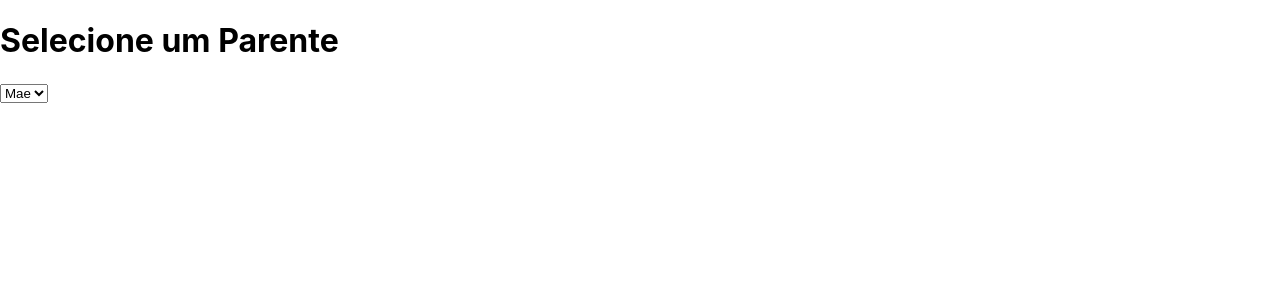
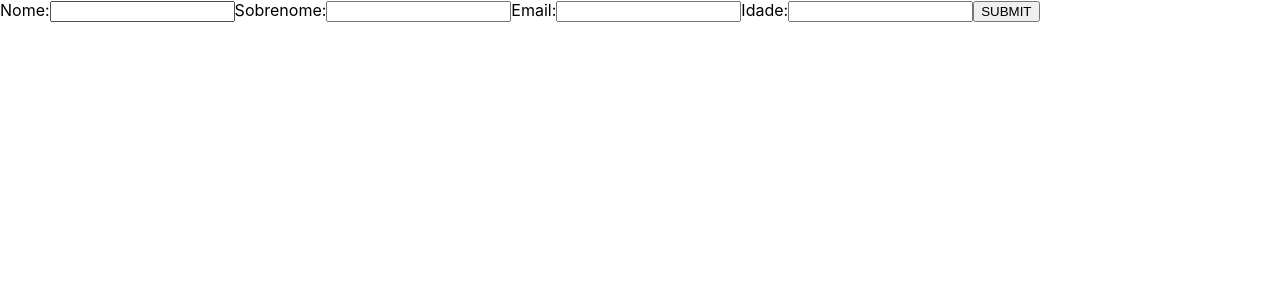
Before and after one commit to ianmarinor/hacker-stories, a React (Create React App) app: page / in a window 1280 px wide. Shown: the top 300 px of the page. Built offline with nearby package versions, Linux system fonts and the light colour scheme.

Commit message:
- USE STATE PARA PEGAR DADOS DO FORM

```diff
--- a/src/App.js
+++ b/src/App.js
@@ -1,5 +1,6 @@
 import * as React from "react";
 import { Button } from "./components/Button";
+import { Button2 } from "./components/Button2";
 
 let human = {
   head: false,
@@ -28,7 +29,7 @@ class App extends React.Component {
     this.state = {isValid: 'true.',parente: 'Selecione um Parente'}
     this.toggleState = this.toggleState.bind(this)
     this.handleChange = this.handleChange.bind(this)
-    console.log(this);
+    // console.log(this);
 
   }
 
@@ -50,8 +51,8 @@ class App extends React.Component {
 
       <div>
 
-        <h1>{this.state.parente}</h1>
-        <Button  onChange={this.handleChange} text={this.state.isValid} />
+
+        <Button2 />
       </div>
 
     )
--- a/src/components/Button.js
+++ b/src/components/Button.js
@@ -1,13 +1,27 @@
+import { useState } from "react";
+
+let i = -1;
 export const Button = (props) => {
+  const [text, setText] = useState('');
 
 
+  const eventHandler =({target})=>{
+    let texto = target.value
+    console.log();
+    setTimeout(
+      ()=>
+      setText(texto)
+    ,1000)
+
+  }
+
   return (
-    <select onChange={props.onChange}>
-      <option>Mae</option>
-      <option>Pai</option>
-      <option>Tio</option>
-    </select>
+    <div>
+      <h1>{text}</h1>
+      <input type="text" onChange={eventHandler} />
+    </div>
   );
 };
+
 // se props.text for undefined, passara esse abaixo
 Button.defaultProps = { text: "err" };
--- /dev/null
+++ b/src/components/Button2.js
@@ -0,0 +1,55 @@
+import { useEffect, useState } from "react";
+
+
+export const userList = [];
+
+export const Button2 = (props) => {
+    const [user, setUser] = useState({});
+
+    const handleChange = ({ target }) => {
+        let { lang, value } = target;
+
+        setUser((prev) => ({ ...prev, [lang]: value }));
+    };
+
+    const sendInfo = (e) => {
+        e.preventDefault()
+        userList.push(user);
+        console.log('userList: ', userList);
+
+  };
+
+    // useEffect(
+    //   ()=> console.log(userList)
+    // )
+
+  return (
+    <div>
+      <form onSubmit={sendInfo}>
+        <label>
+          Nome:
+          <input lang="nome" onChange={handleChange}></input>
+        </label>
+
+        <label>
+          Sobrenome:
+          <input lang="sobrenome" onChange={handleChange}></input>
+        </label>
+
+        <label>
+          Email:
+          <input lang="email" onChange={handleChange}></input>
+        </label>
+
+        <label>
+          Idade:
+          <input lang="idade" onChange={handleChange}></input>
+        </label>
+
+        <label>
+          <button type="submit">SUBMIT</button>
+        </label>
+      </form>
+    </div>
+  );
+};
```
Also changed, not shown: src/testando.js (added, +19 -0 lines), testando.js (deleted, +0 -9 lines).
